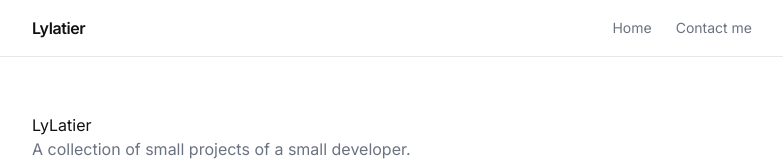
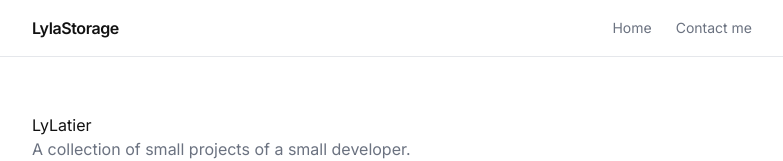
Before and after one commit to LylatierN/LylaStorage, a Next.js app: page / in a window 1280 px wide. Shown: the top 161 px of the page, without its empty margins (248-1031 px from the left). Built offline with nearby package versions, Linux system fonts and the light colour scheme.

Commit message:
fix home page information

```diff
--- a/app/layout.tsx
+++ b/app/layout.tsx
@@ -21,7 +21,7 @@ export default function RootLayout({
         <nav className="sticky top-0 z-50 bg-[var(--background)] border-b border-[var(--border)]">
           <div className="max-w-3xl mx-auto px-6 h-14 flex items-center justify-between">
             <Link href="/" className="font-semibold tracking-tight hover:opacity-70 transition-opacity">
-              Lylatier
+              LylaStorage
             </Link>
             <div className="flex items-center gap-6">
               <Link href="/" className="text-sm text-[var(--muted)] hover:text-[var(--foreground)] transition-colors">
```
